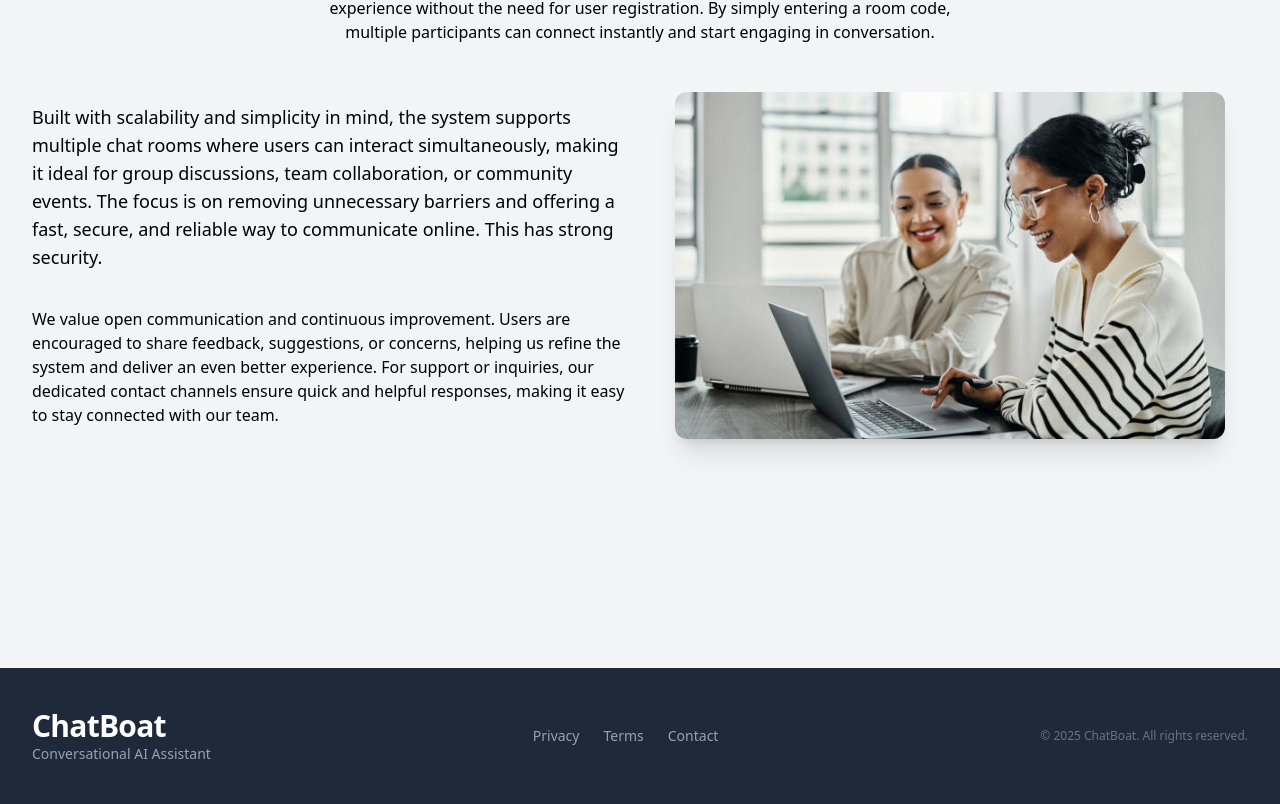
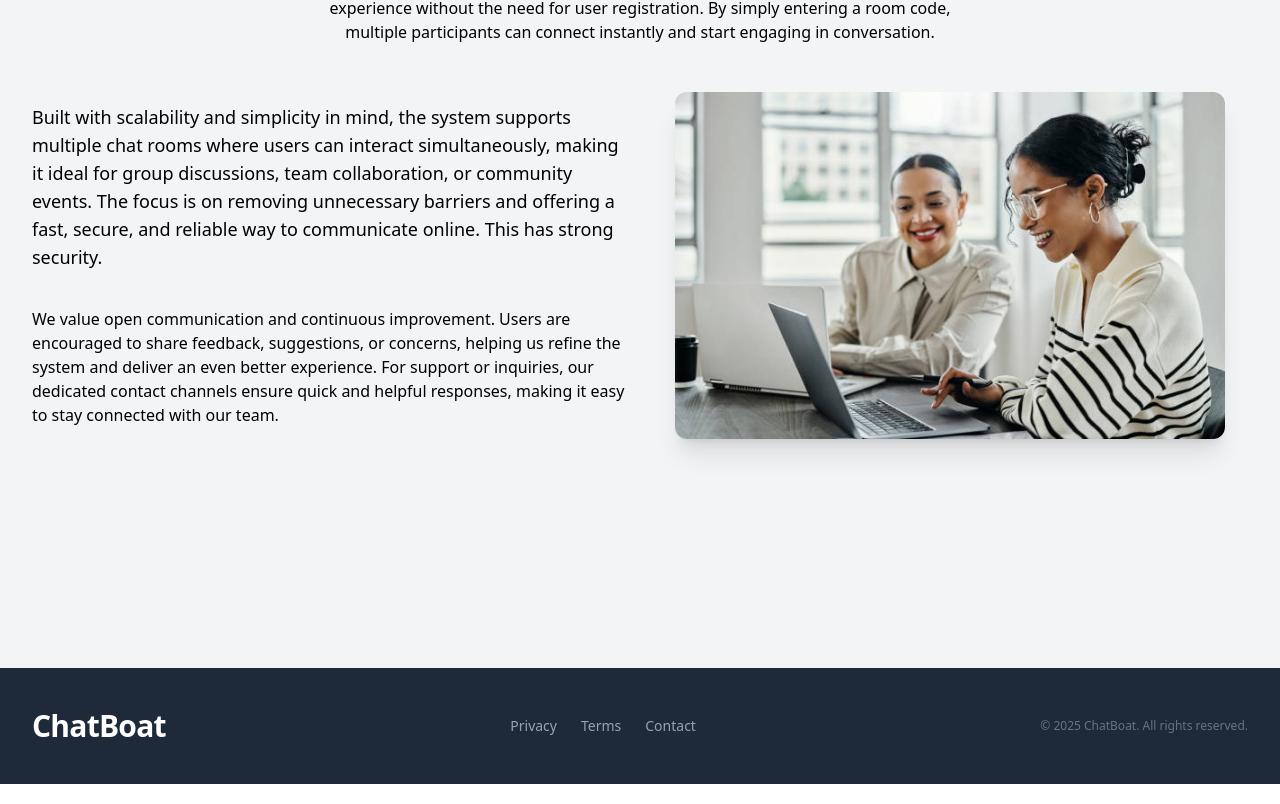
Before and after one commit to SandeshPatil32/Chatboat, a React (Vite) app in the folder frontend/: page /contact in a window 1280 px wide. Shown: the part 1130-1934 px from the top of the page. Built offline with nearby package versions, Linux system fonts and the light colour scheme; no server answers.

Commit message:
Fix error

```diff
--- a/frontend/src/components/Footer.jsx
+++ b/frontend/src/components/Footer.jsx
@@ -8,7 +8,6 @@ function Footer() {
           <span className="text-2xl font-bold text-white tracking-tight md:text-3xl">
             ChatBoat
           </span>
-          <p className="text-sm text-gray-400">Conversational AI Assistant</p>
         </div>
         <div className="flex space-x-6">
           <a
--- a/frontend/src/pages/ContactPage.jsx
+++ b/frontend/src/pages/ContactPage.jsx
@@ -25,7 +25,7 @@ const submitForm = async () => {
   }
 
   try{
-    const response = await axios.post("http://localhost:5000/contact",form);
+    const response = await axios.post("http://localhost:5000/api/contact",form);
     alert(response.data.message);
     setForm({name:"",email: "",phone:"", message:""});
   } catch(error) {
```
